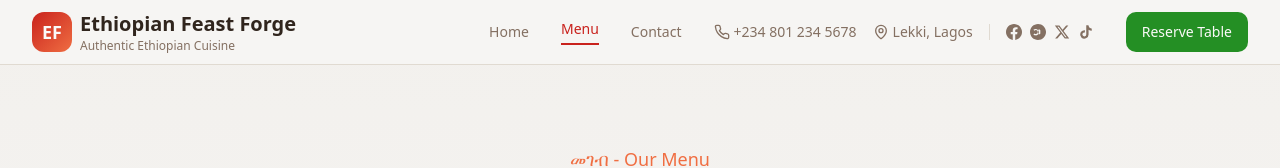
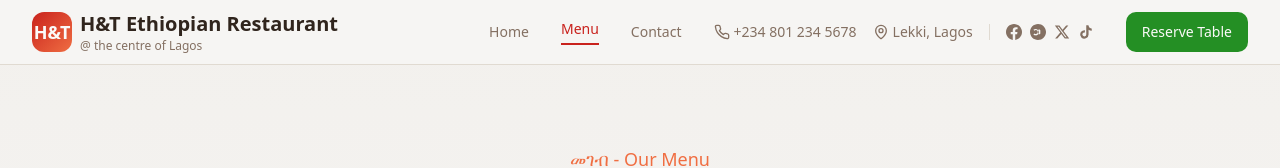
Before and after one commit to YSG-GROUP2016/ethiopic-restuarant, a React (Vite) app: page /menu in a window 1280 px wide. Shown: the top 168 px of the page. Built offline with nearby package versions, Linux system fonts and the light colour scheme.

Commit message:
Update restaurant name and location
Updated the restaurant name to "H&T Ethiopian Restaurant" and the location to "at the centre of Lagos".

```diff
--- a/index.html
+++ b/index.html
@@ -3,18 +3,18 @@
   <head>
     <meta charset="UTF-8" />
     <meta name="viewport" content="width=device-width, initial-scale=1.0" />
-    <title>Ethiopian Feast Forge - Authentic Ethiopian Restaurant</title>
-    <meta name="description" content="Experience authentic Ethiopian cuisine at Ethiopian Feast Forge. Traditional dishes, coffee ceremony, and warm hospitality. Make your reservation today!" />
-    <meta name="author" content="Ethiopian Feast Forge" />
+    <title>H&T Ethiopian Restaurant @ the centre of Lagos - Authentic Ethiopian Cuisine</title>
+    <meta name="description" content="Experience authentic Ethiopian cuisine at H&T Ethiopian Restaurant @ the centre of Lagos. Traditional dishes, coffee ceremony, and warm hospitality. Make your reservation today!" />
+    <meta name="author" content="H&T Ethiopian Restaurant" />
 
-    <meta property="og:title" content="Ethiopian Feast Forge - Authentic Ethiopian Restaurant" />
-    <meta property="og:description" content="Experience authentic Ethiopian cuisine with traditional dishes, coffee ceremony, and warm hospitality. Book your table today!" />
+    <meta property="og:title" content="H&T Ethiopian Restaurant @ the centre of Lagos - Authentic Ethiopian Cuisine" />
+    <meta property="og:description" content="Experience authentic Ethiopian cuisine at H&T Ethiopian Restaurant @ the centre of Lagos with traditional dishes, coffee ceremony, and warm hospitality. Book your table today!" />
     <meta property="og:type" content="website" />
     <meta property="og:image" content="/src/assets/hero-image.jpg" />
 
     <meta name="twitter:card" content="summary_large_image" />
-    <meta name="twitter:title" content="Ethiopian Feast Forge - Authentic Ethiopian Restaurant" />
-    <meta name="twitter:description" content="Experience authentic Ethiopian cuisine with traditional dishes, coffee ceremony, and warm hospitality." />
+    <meta name="twitter:title" content="H&T Ethiopian Restaurant @ the centre of Lagos - Authentic Ethiopian Cuisine" />
+    <meta name="twitter:description" content="Experience authentic Ethiopian cuisine at H&T Ethiopian Restaurant @ the centre of Lagos with traditional dishes, coffee ceremony, and warm hospitality." />
     <meta name="twitter:image" content="/src/assets/hero-image.jpg" />
   </head>
 
--- a/src/components/Footer.tsx
+++ b/src/components/Footer.tsx
@@ -53,9 +53,9 @@ const Footer = () => {
           {/* Restaurant Info */}
           <div className="space-y-6">
             <div>
-              <h3 className="text-2xl font-bold mb-2">Ethiopian Feast Forge</h3>
+              <h3 className="text-2xl font-bold mb-2">H&T Ethiopian Restaurant</h3>
               <p className="text-injera-beige">
-                Authentic Ethiopian cuisine in the heart of the city
+                Authentic Ethiopian cuisine @ the centre of Lagos
               </p>
             </div>
 
@@ -183,7 +183,7 @@ const Footer = () => {
         <div className="mt-12 pt-8 border-t border-white/20">
           <div className="flex flex-col md:flex-row justify-between items-center space-y-4 md:space-y-0">
             <div className="flex items-center space-x-2 text-injera-beige text-sm">
-              <span>© 2024 Ethiopian Feast Forge. All rights reserved.</span>
+              <span>© 2024 H&T Ethiopian Restaurant. All rights reserved.</span>
             </div>
 
             <div className="flex items-center space-x-2 text-injera-beige text-sm">
--- a/src/components/Hero.tsx
+++ b/src/components/Hero.tsx
@@ -30,8 +30,8 @@ const Hero = () => {
                 እንኳን ደህና መጡ - Welcome!
               </p>
               <h1 className="text-5xl lg:text-7xl font-bold text-foreground leading-tight">
-                Ethiopian
-                <span className="block text-primary">Feast Forge</span>
+                H&T Ethiopian
+                <span className="block text-primary">Restaurant</span>
               </h1>
               <div className="w-24 h-1 bg-gradient-to-r from-primary to-spice-orange mx-auto lg:mx-0 rounded-full" />
             </div>
--- a/src/components/Navigation.tsx
+++ b/src/components/Navigation.tsx
@@ -27,11 +27,11 @@ const Navigation = () => {
           {/* Logo */}
           <Link to="/" className="flex items-center space-x-2">
             <div className="w-10 h-10 bg-gradient-to-br from-primary to-spice-orange rounded-lg flex items-center justify-center">
-              <span className="text-primary-foreground font-bold text-lg">EF</span>
+              <span className="text-primary-foreground font-bold text-lg">H&T</span>
             </div>
             <div className="hidden sm:block">
-              <h1 className="text-xl font-bold text-foreground">Ethiopian Feast Forge</h1>
-              <p className="text-xs text-muted-foreground">Authentic Ethiopian Cuisine</p>
+              <h1 className="text-xl font-bold text-foreground">H&T Ethiopian Restaurant</h1>
+              <p className="text-xs text-muted-foreground">@ the centre of Lagos</p>
             </div>
           </Link>
 
```
